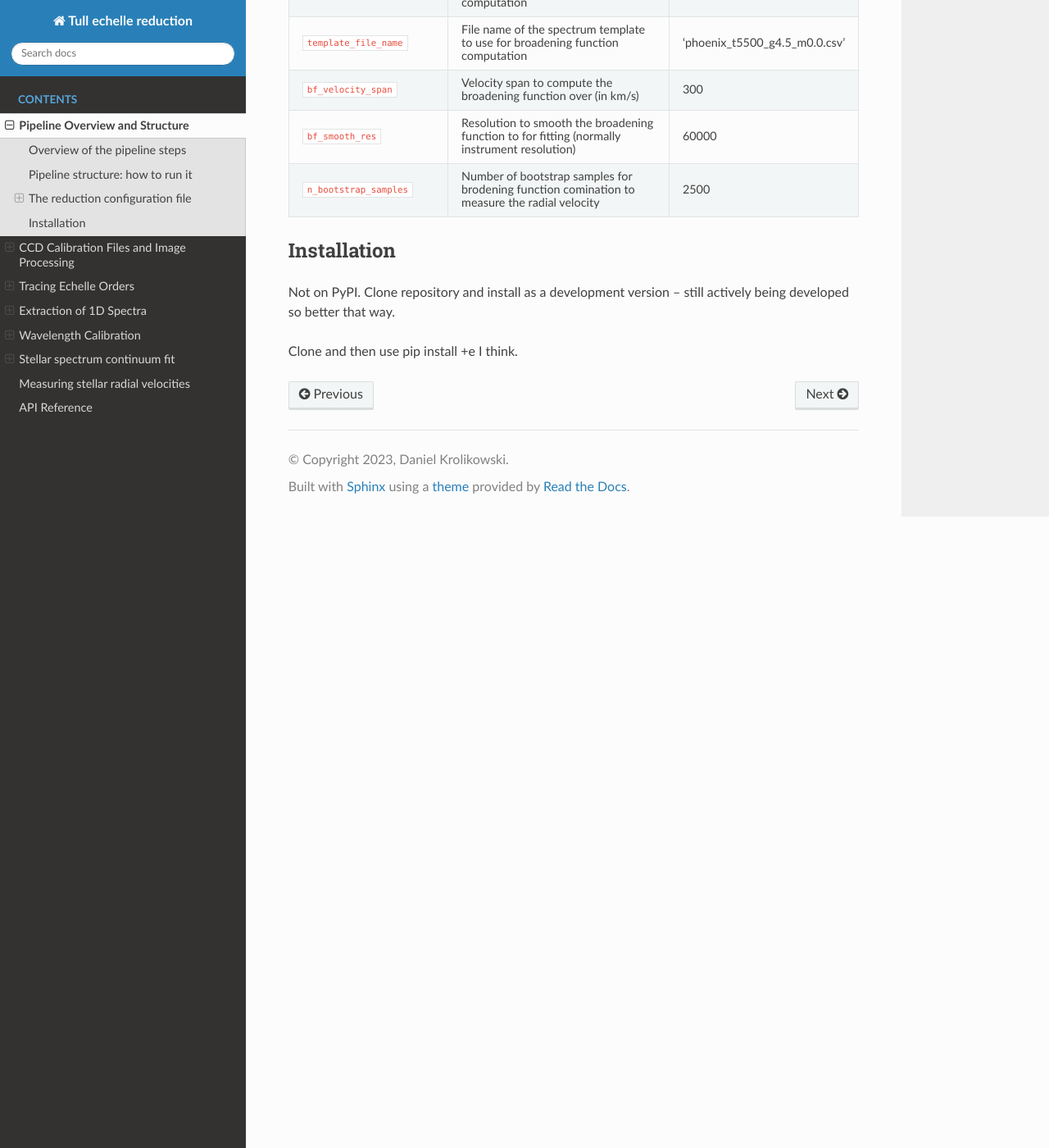
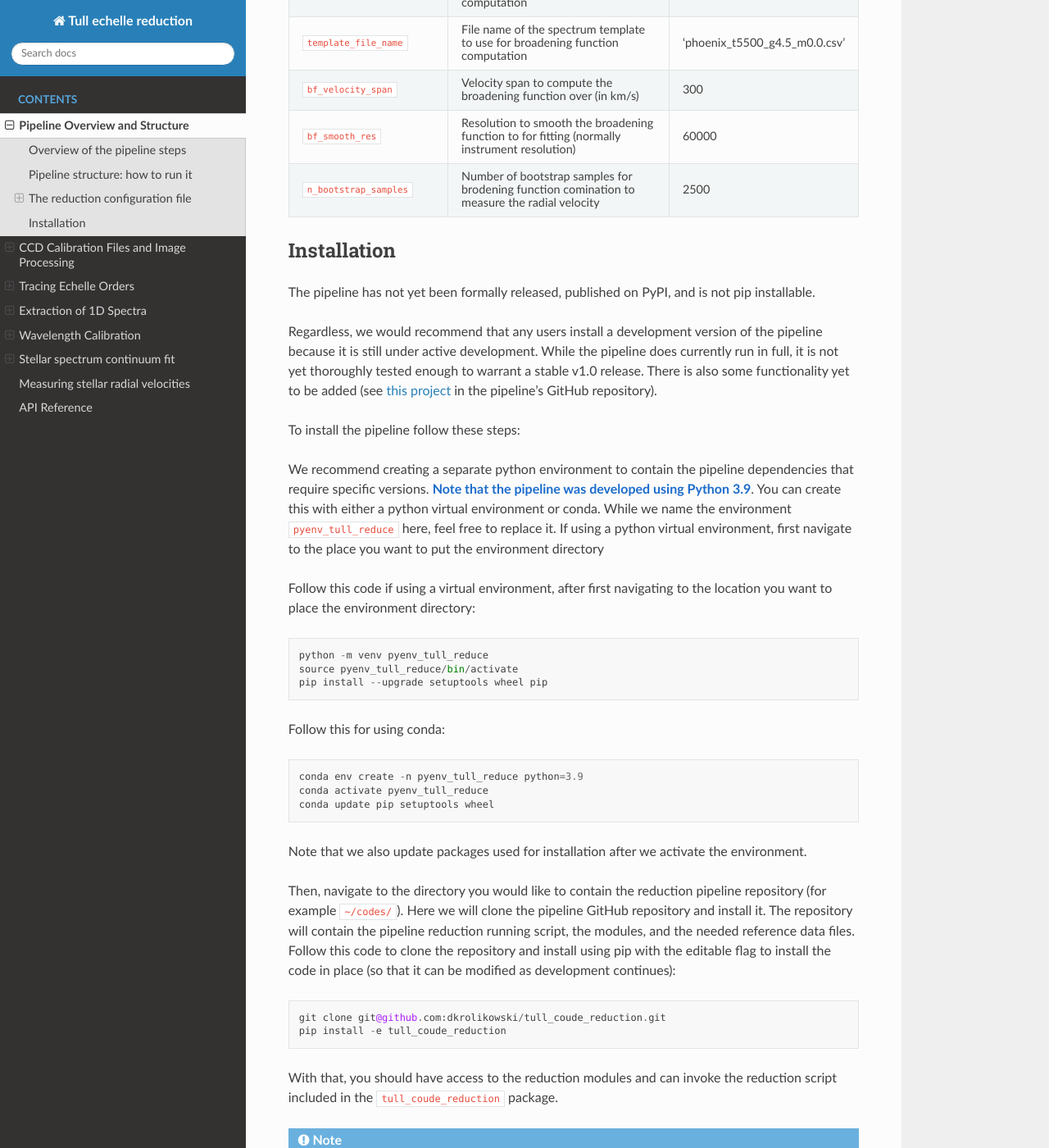
Before and after one commit to dkrolikowski/tull_coude_reduction, a Sphinx documentation site: the page built from docs/source/page_overview.rst, in a window 1280 px wide and 1400 px high, scrolled down 5105 px. Shown: the whole window at 82% size. Built offline with Sphinx 7.4.7 and the Read the Docs theme 2.0.0, drawn with Linux system fonts in a browser that asks for light colours; pages that are not in the unit, such as notebooks, are missing from menus; some of the changed text lies outside the part shown.

Commit message:
Added installation instructions
Added installation instructions (from cloning the repository and locally pip installing in-place) in the overview page.

```diff
--- a/docs/source/page_overview.rst
+++ b/docs/source/page_overview.rst
@@ -26,6 +26,7 @@ Pipeline structure: how to run it
 
 How is the pipeline actually run? Discuss structure: there is a module file for each broad step. Within that module is a function meant to act as the main script to run that step.
 
+installation instructions :ref:`here <target_to_installation>`
 Structure:
 
 - main reduction running script that compiles all of the different steps and runs them.
@@ -173,9 +174,48 @@ Radial velocity module
 ``n_bootstrap_samples``         Number of bootstrap samples for brodening function comination to measure the radial velocity                            2500
 =============================== ======================================================================================================================= ==============================
 
+.. _target_to_installation:
+
 Installation
 ------------
 
-Not on PyPI. Clone repository and install as a development version -- still actively being developed so better that way.
+The pipeline has not yet been formally released, published on PyPI, and is not pip installable.
 
-Clone and then use pip install +e I think.
+Regardless, we  would recommend that any users install a development version of the pipeline because it is still under active development. While the pipeline does currently run in full, it is not yet thoroughly tested enough to warrant a stable v1.0 release. There is also some functionality yet to be added (see `this project <https://github.com/users/dkrolikowski/projects/1>`_ in the pipeline's GitHub repository).
+
+To install the pipeline follow these steps:
+
+We recommend creating a separate python environment to contain the pipeline dependencies that require specific versions. :blue:`Note that the pipeline was developed using Python 3.9`. You can create this with either a python virtual environment or conda. While we name the environment ``pyenv_tull_reduce`` here, feel free to replace it. If using a python virtual environment, first navigate to the place you want to put the environment directory
+
+Follow this code if using a virtual environment, after first navigating to the location you want to place the environment directory: ::
+
+	python -m venv pyenv_tull_reduce
+	source pyenv_tull_reduce/bin/activate
+	pip install --upgrade setuptools wheel pip
+
+Follow this for using conda: ::
+
+	conda env create -n pyenv_tull_reduce python=3.9
+	conda activate pyenv_tull_reduce
+	conda update pip setuptools wheel
+
+Note that we also update packages used for installation after we activate the environment.
+
+Then, navigate to the directory you would like to contain the reduction pipeline repository (for example ``~/codes/``). Here we will clone the pipeline GitHub repository and install it. The repository will contain the pipeline reduction running script, the modules, and the needed reference data files. Follow this code to clone the repository and install using pip with the editable flag to install the code in place (so that it can be modified as development continues): ::
+
+	git clone git@github.com:dkrolikowski/tull_coude_reduction.git
+	pip install -e tull_coude_reduction
+
+With that, you should have access to the reduction modules and can invoke the reduction script included in the ``tull_coude_reduction`` package.
+
+.. note::
+
+	There are a handful of excess dependencies included in the setup.py file to ensure that there are no missing recursive dependencies.
+
+	In testing, issues like this mostly cropped up with ``saphires``. For example, ``numpy`` is set to version 1.23.5 because ``saphires`` still usings numpy type alises (e.g. ``np.float``).
+
+	The ``urllib3`` version is set to 1.26.15 due to issues when testing installation of ``barycorrpy``.
+
+.. warning::
+
+	We encountered a failure when testing an installation on the University of Arizona HPC. ``saphires`` use of PyQt5 was not valid, perhaps from an issue with using a ``qt`` backend. This will be investigate in the future and we will coordinate with the ``saphires`` package to fix any bugs there related to this. For now, just keep it in mind in case you encounter issues installing.
```
